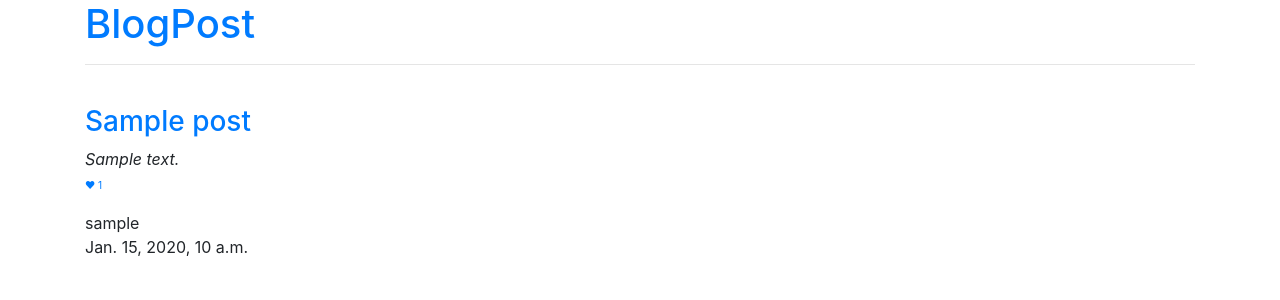
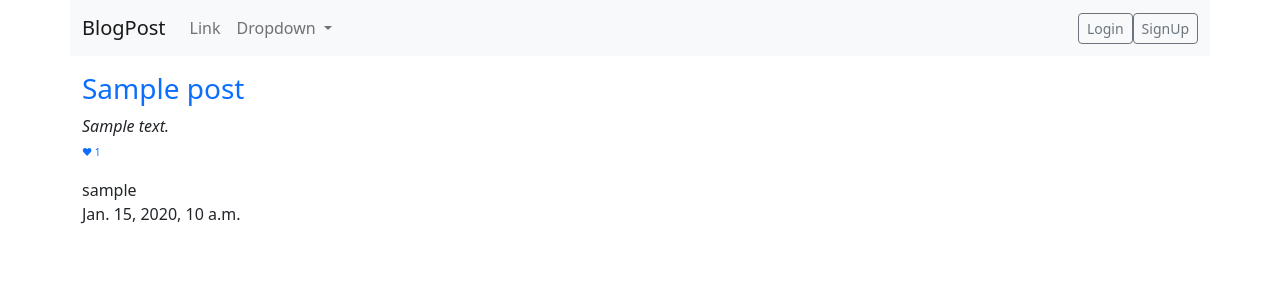
Before and after one commit to ruslanways/BlogPost, a Django app: page / in a window 1280 px wide. Shown: the top 300 px of the page. Run offline with Django 4.2, Linux system fonts and the light colour scheme; tables that the repository leaves empty hold one stand-in row (values such as "Sample post").

Commit message:
added navbar to base.html

```diff
--- a/blogspot-project/diary/templates/diary/base.html
+++ b/blogspot-project/diary/templates/diary/base.html
@@ -7,24 +7,58 @@
     <meta http-equiv="X-UA-Compatible" content="IE=edge">
     <meta name="viewport" content="width=device-width, initial-scale=1.0">
     <title>{% block title %}BlogPost{% endblock %}</title>
-    <link rel="stylesheet" href="https://cdn.jsdelivr.net/npm/bootstrap@4.3.1/dist/css/bootstrap.min.css" integrity="sha384-ggOyR0iXCbMQv3Xipma34MD+dH/1fQ784/j6cY/iJTQUOhcWr7x9JvoRxT2MZw1T" crossorigin="anonymous">
+    <link href="https://cdn.jsdelivr.net/npm/bootstrap@5.2.0-beta1/dist/css/bootstrap.min.css" rel="stylesheet" integrity="sha384-0evHe/X+R7YkIZDRvuzKMRqM+OrBnVFBL6DOitfPri4tjfHxaWutUpFmBp4vmVor" crossorigin="anonymous">
     <link rel="stylesheet" href="{% static 'diary/style.css' %}">
 </head>
 <body class="container">
-    <a href="{% url 'home' %}">
+    <header>
+        <nav class="navbar fixed-top navbar-expand-lg bg-light container">
+            <div class="container-fluid">
+              <a class="navbar-brand" href="{% url 'home' %}">BlogPost</a>
+              <button class="navbar-toggler" type="button" data-bs-toggle="collapse" data-bs-target="#navbarSupportedContent" aria-controls="navbarSupportedContent" aria-expanded="false" aria-label="Toggle navigation">
+                <span class="navbar-toggler-icon"></span>
+              </button>
+              <div class="collapse navbar-collapse" id="navbarSupportedContent">
+                <ul class="navbar-nav me-auto mb-2 mb-lg-0">
+                  <li class="nav-item">
+                    <a class="nav-link" href="#">Link</a>
+                  </li>
+                  <li class="nav-item dropdown">
+                    <a class="nav-link dropdown-toggle" href="#" id="navbarDropdown" role="button" data-bs-toggle="dropdown" aria-expanded="false">
+                      Dropdown
+                    </a>
+                    <ul class="dropdown-menu" aria-labelledby="navbarDropdown">
+                      <li><a class="dropdown-item" href="#">Action</a></li>
+                      <li><a class="dropdown-item" href="#">Another action</a></li>
+                      <li><hr class="dropdown-divider"></li>
+                      <li><a class="dropdown-item" href="#">Something else here</a></li>
+                    </ul>
+                  </li>
+                </ul>
+                <form class="d-flex" role="search">
+                  <button type="button" class="btn btn-sm btn-outline-secondary">Login</button>
+                  <button type="button" class="btn btn-sm btn-outline-secondary">SignUp</button>
+                </form>
+              </div>
+            </div>
+          </nav>
+    </header>
+    <!-- <a href="{% url 'home' %}">
     <h1>BlogPost</h1>
     </a>
     <hr>
+    <br> -->
     <br>
+    <br>
+    <br>
+    <section>
     {% block content %}
     {% endblock %}
-
+    </section>
     <div id="django-debug" style="display: none;">
         <pre>{% debug | escape %}</pre>
     </div>
 
-    <script src="https://code.jquery.com/jquery-3.3.1.slim.min.js" integrity="sha384-q8i/X+965DzO0rT7abK41JStQIAqVgRVzpbzo5smXKp4YfRvH+8abtTE1Pi6jizo" crossorigin="anonymous"></script>
-    <script src="https://cdn.jsdelivr.net/npm/popper.js@1.14.7/dist/umd/popper.min.js" integrity="sha384-UO2eT0CpHqdSJQ6hJty5KVphtPhzWj9WO1clHTMGa3JDZwrnQq4sF86dIHNDz0W1" crossorigin="anonymous"></script>
-    <script src="https://cdn.jsdelivr.net/npm/bootstrap@4.3.1/dist/js/bootstrap.min.js" integrity="sha384-JjSmVgyd0p3pXB1rRibZUAYoIIy6OrQ6VrjIEaFf/nJGzIxFDsf4x0xIM+B07jRM" crossorigin="anonymous"></script>
-</body>
+    <script src="https://cdn.jsdelivr.net/npm/bootstrap@5.2.0-beta1/dist/js/bootstrap.bundle.min.js" integrity="sha384-pprn3073KE6tl6bjs2QrFaJGz5/SUsLqktiwsUTF55Jfv3qYSDhgCecCxMW52nD2" crossorigin="anonymous"></script>
+  </body>
 </html>
```
